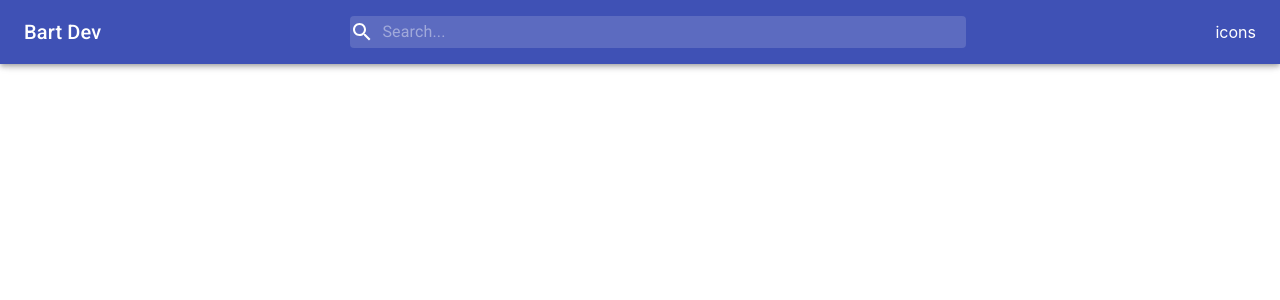
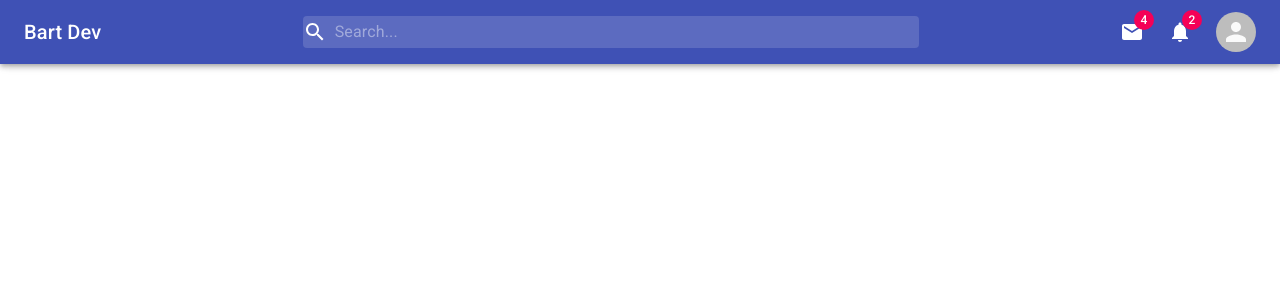
Before and after one commit to IlyaKrapivnoy/material_ui_responsive_site, a React (Create React App) app: page / in a window 1280 px wide. Shown: the top 300 px of the page. Built offline with nearby package versions, Linux system fonts and the light colour scheme.

Commit message:
add right side navbar styles

```diff
--- a/src/components/Navbar.jsx
+++ b/src/components/Navbar.jsx
@@ -1,12 +1,16 @@
 import {
   alpha,
   AppBar,
+  Avatar,
+  Badge,
   InputBase,
   makeStyles,
   Toolbar,
   Typography,
 } from '@material-ui/core';
+import { Mail, Notifications } from '@material-ui/icons';
 import SearchIcon from '@material-ui/icons/Search';
+import { withThemeCreator } from '@material-ui/styles';
 
 const useStyles = makeStyles((theme) => ({
   toolbar: {
@@ -39,6 +43,14 @@ const useStyles = makeStyles((theme) => ({
       display: 'none',
     },
   },
+  icons: {
+    display: 'flex',
+    justifyContent: 'space-between',
+    alignItems: 'center',
+  },
+  badge: {
+    marginRight: theme.spacing(3),
+  },
 }));
 
 function Navbar() {
@@ -57,7 +69,15 @@ function Navbar() {
           <SearchIcon />
           <InputBase placeholder="Search..." className={classes.input} />
         </div>
-        icons
+        <div className={classes.icons}>
+          <Badge badgeContent={4} color="secondary" className={classes.badge}>
+            <Mail />
+          </Badge>
+          <Badge badgeContent={2} color="secondary" className={classes.badge}>
+            <Notifications />
+          </Badge>
+          <Avatar alt="Avatar Boy" src="" />
+        </div>
       </Toolbar>
     </AppBar>
   );
```
Also changed, not shown: src/images/avatar-1.jpeg (added).
